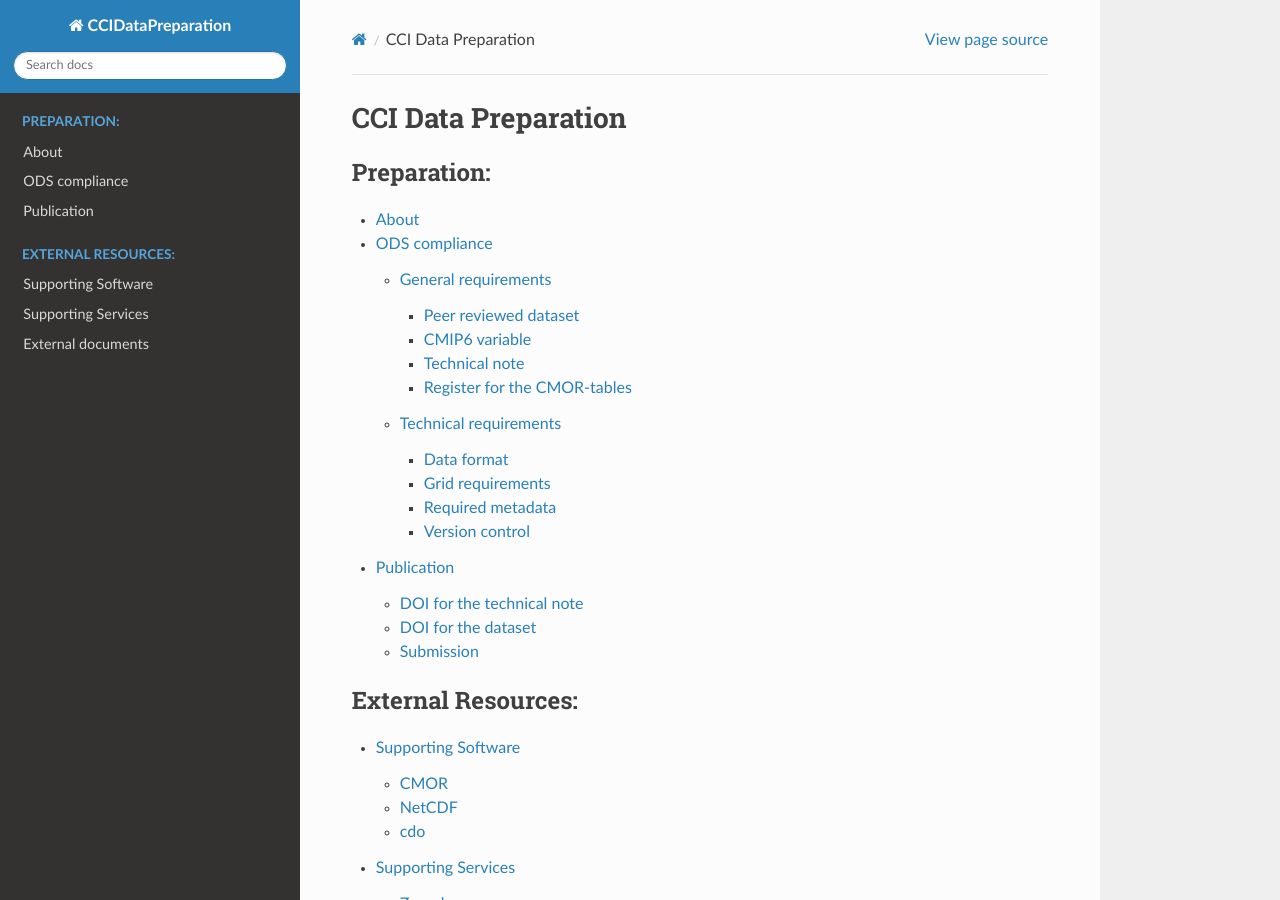
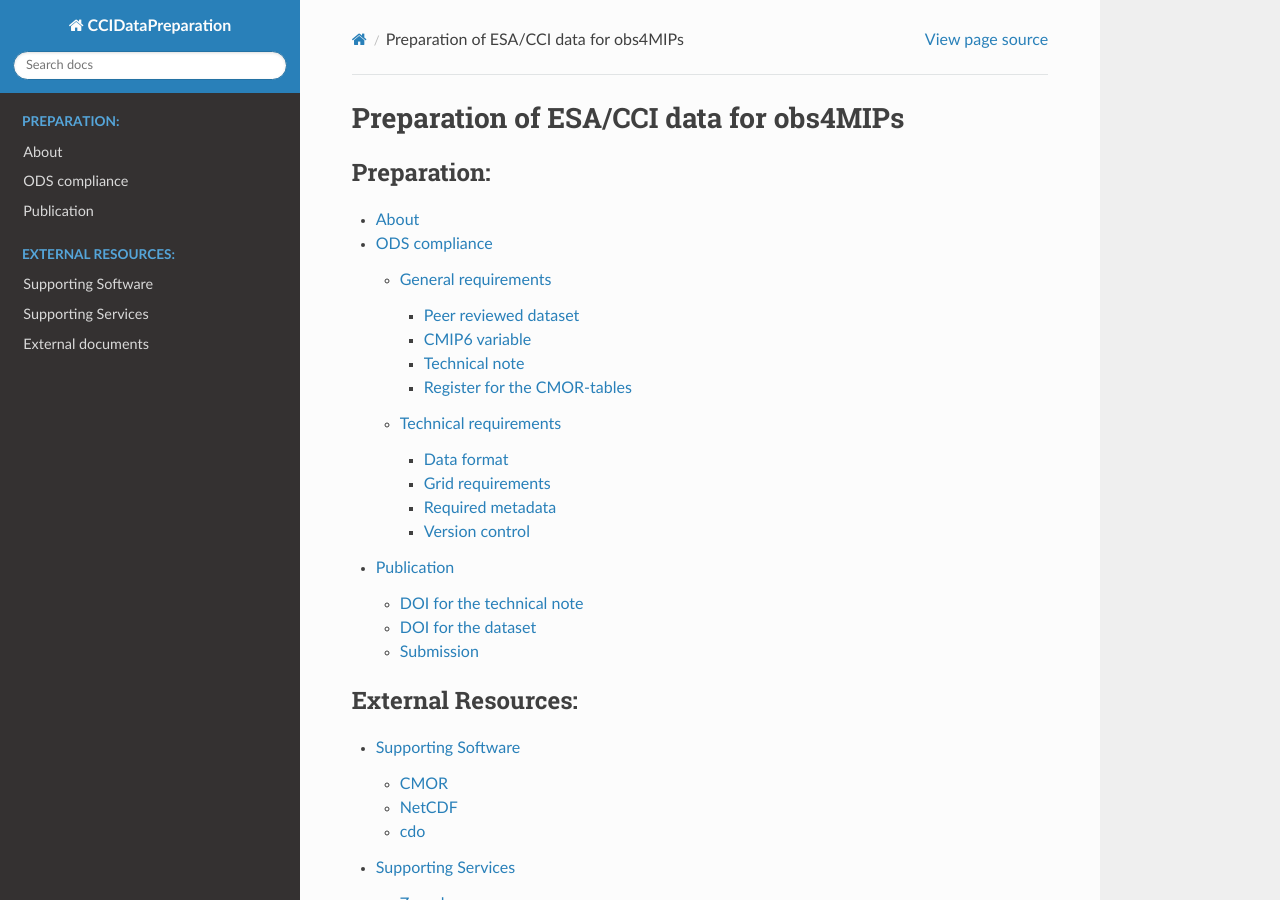
Before and after one commit to bjoernbroetz/ccidatapreparation, a Sphinx documentation site: the page built from docs/source/index.rst, in a window 1280 px wide and 900 px high. Built offline with Sphinx 7.4.7 and the Read the Docs theme 2.0.0, drawn with Linux system fonts in a browser that asks for light colours.

Commit message:
Update title.

```diff
--- a/docs/source/index.rst
+++ b/docs/source/index.rst
@@ -1,5 +1,5 @@
-CCI Data Preparation
-====================
+Preparation of ESA/CCI data for obs4MIPs
+========================================
 
 .. toctree::
    :maxdepth: 3
```
